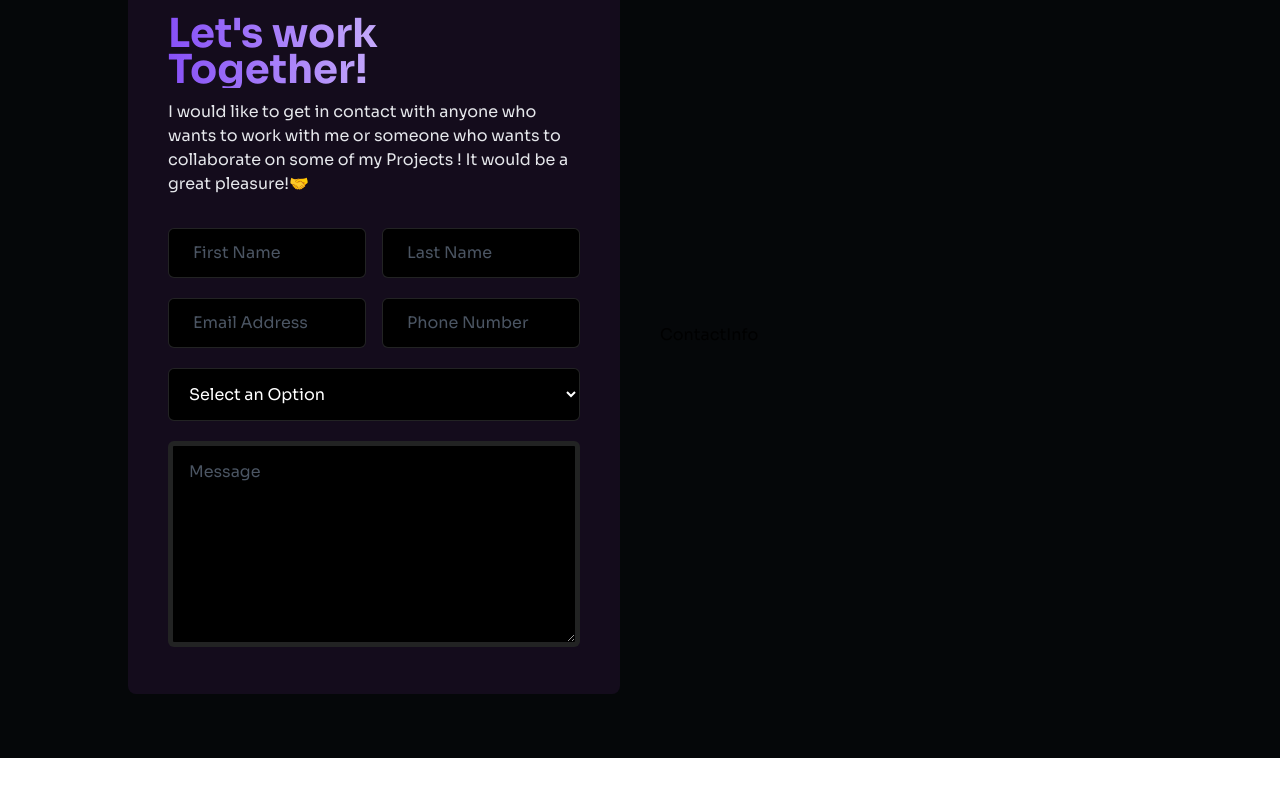
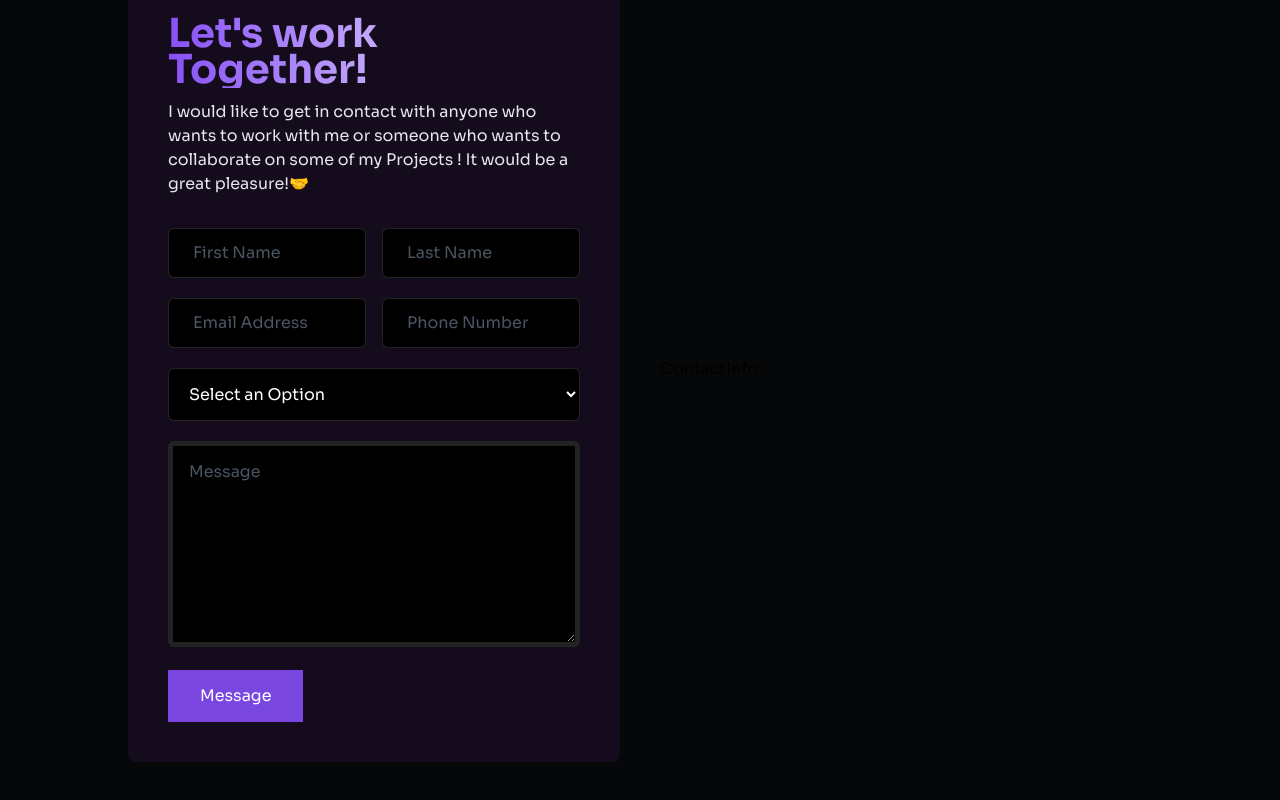
Before and after one commit to mahingaRodin/Portfolio, a Next.js app: page / in a window 1280 px wide. Shown: the part 5966-6766 px from the top of the page. Before the commit the page ends 6724 px from the top, so only its background shows below. Built offline with nearby package versions, Linux system fonts and the light colour scheme.

Commit message:
"updated"

```diff
--- a/components/Home/Contact/ContactForm.tsx
+++ b/components/Home/Contact/ContactForm.tsx
@@ -56,8 +56,12 @@ const ContactForm = () => {
           rows={7}
           placeholder="Message"
         ></textarea>
-        <div className="">
-
+        <div className="mt-4">
+          <button
+          className="px-8 py-3.5 bg-[#7947df] text-white hover:bg-[#5c3fb7] transition-all"
+          >
+            Message
+      </button>
         </div>
       </form>
     </div>
```
